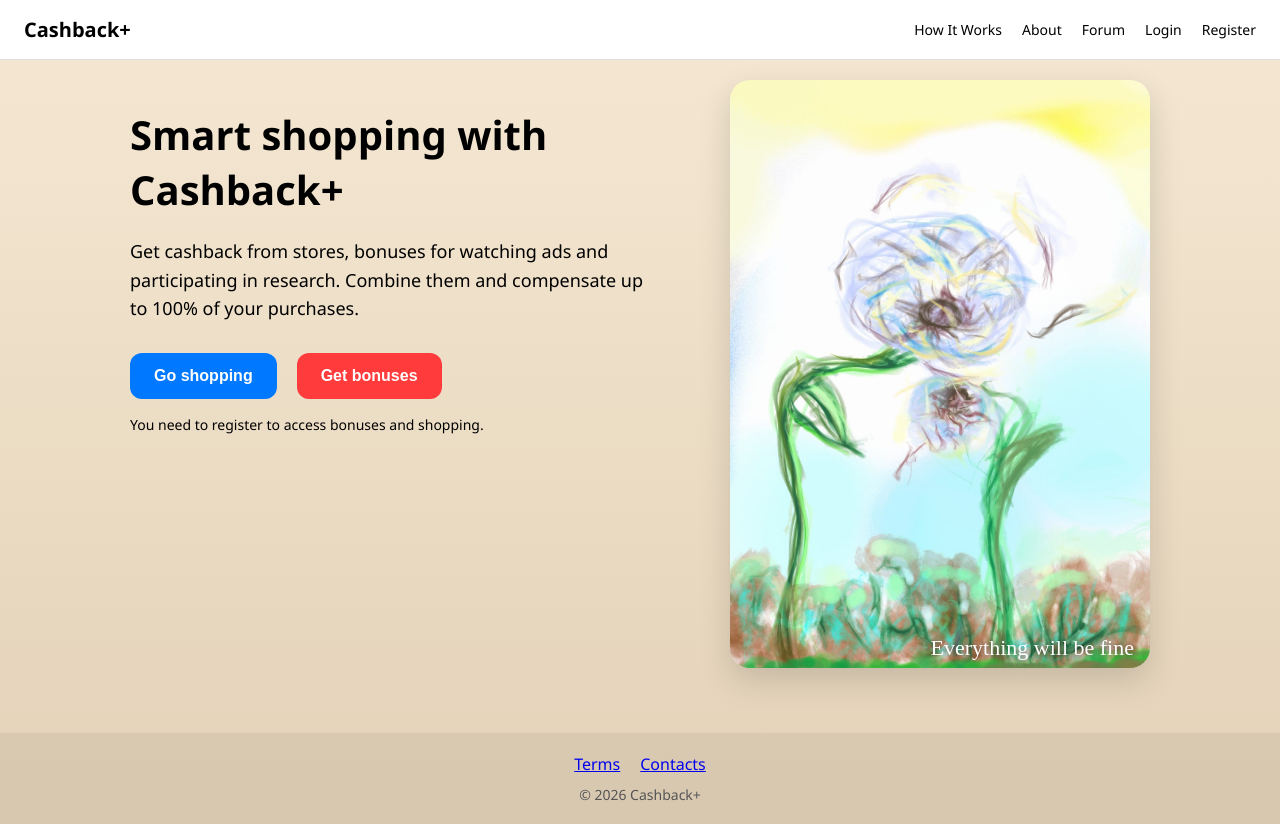
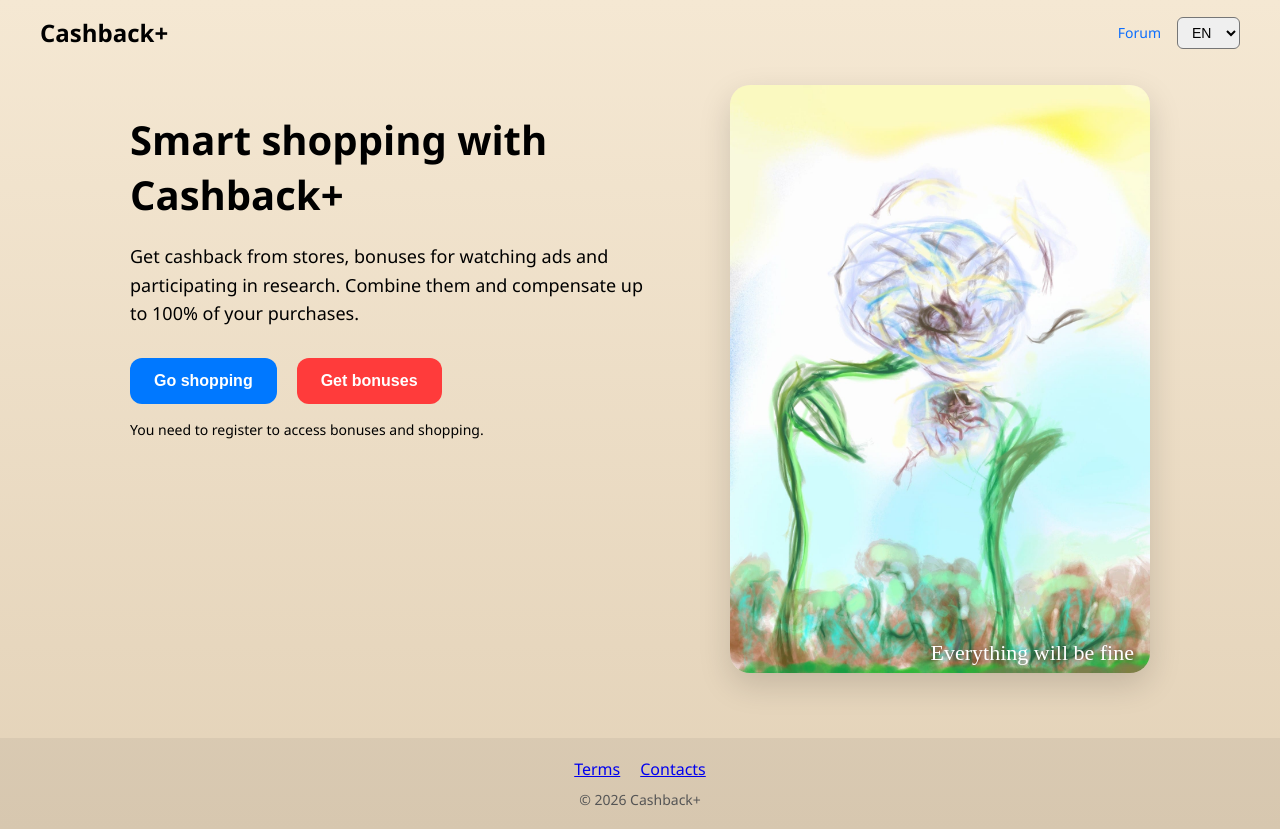
Before and after one commit to Avenirych/Cashback, a React (Create React App) app in the folder cashback-frontend/: page / in a window 1280 px wide. Built offline with nearby package versions, Linux system fonts and the light colour scheme.

Commit message:
Revert Welcome page to original version

```diff
--- a/cashback-frontend/src/pages/Welcome.tsx
+++ b/cashback-frontend/src/pages/Welcome.tsx
@@ -1,8 +1,8 @@
 import React from "react";
-import Header from "../components/Header";
 import Footer from "../components/Footer";
+import LanguageSwitcher from "../components/LanguageSwitcher";
 import { useAuth } from "../context/AuthContext";
-import { useNavigate } from "react-router-dom";
+import { useNavigate, Link } from "react-router-dom";
 import { translations } from "../i18n";
 
 interface WelcomeProps {
@@ -37,7 +37,24 @@ export default function Welcome({ lang }: WelcomeProps) {
         fontFamily: "Segoe UI, system-ui, sans-serif",
       }}
     >
-      <Header />
+      <div
+        style={{
+          display: "flex",
+          justifyContent: "space-between",
+          alignItems: "center",
+          padding: "16px 40px",
+        }}
+      >
+        <div style={{ display: "flex", alignItems: "center", gap: "12px" }}>
+          <span style={{ fontSize: "24px", fontWeight: 700 }}>Cashback+</span>
+        </div>
+        <div style={{ display: "flex", alignItems: "center", gap: "16px" }}>
+          <Link to="/forum" style={{ color: "#0d6efd", textDecoration: "none", fontSize: "14px" }}>
+            Forum
+          </Link>
+          <LanguageSwitcher />
+        </div>
+      </div>
 
       <main
         style={{
```
